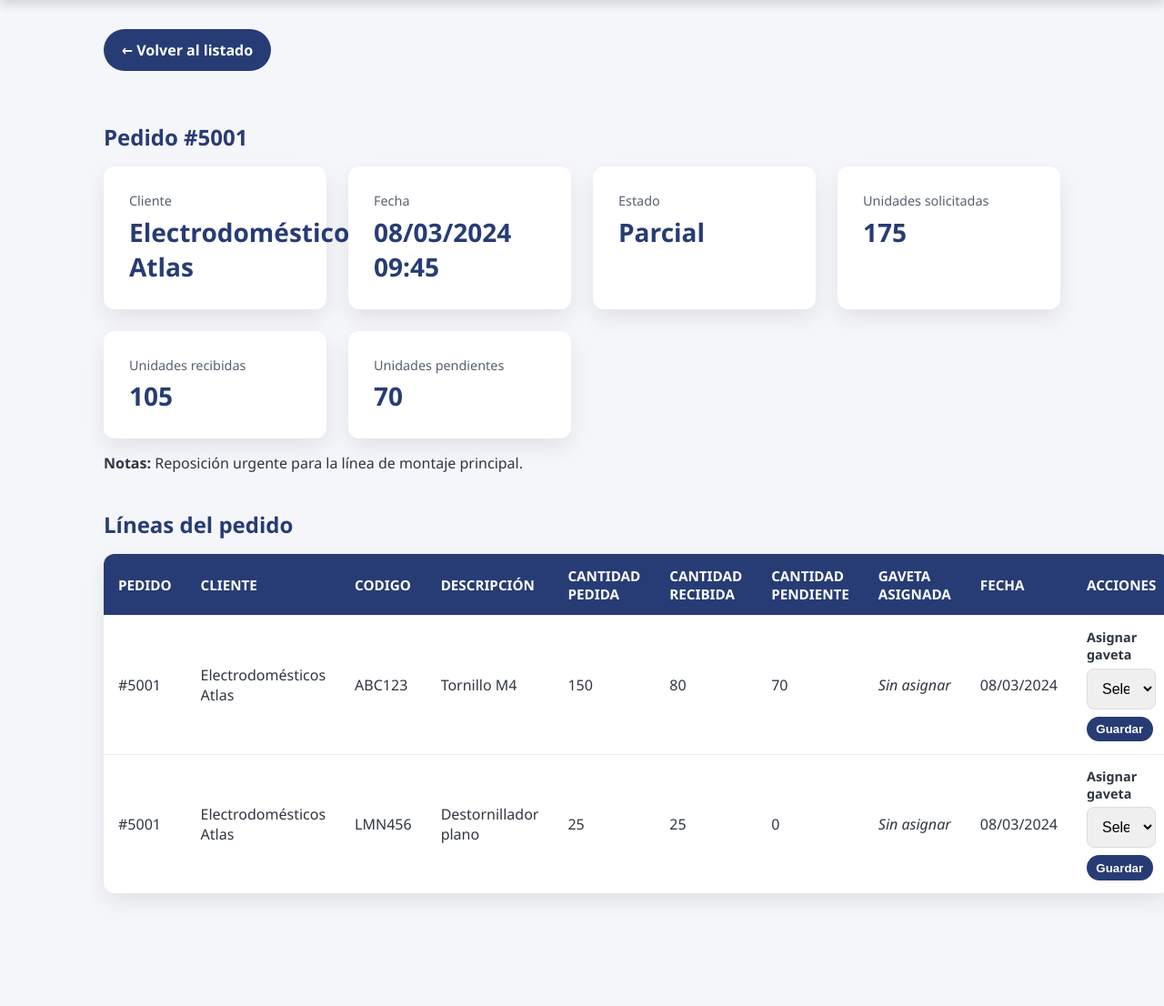
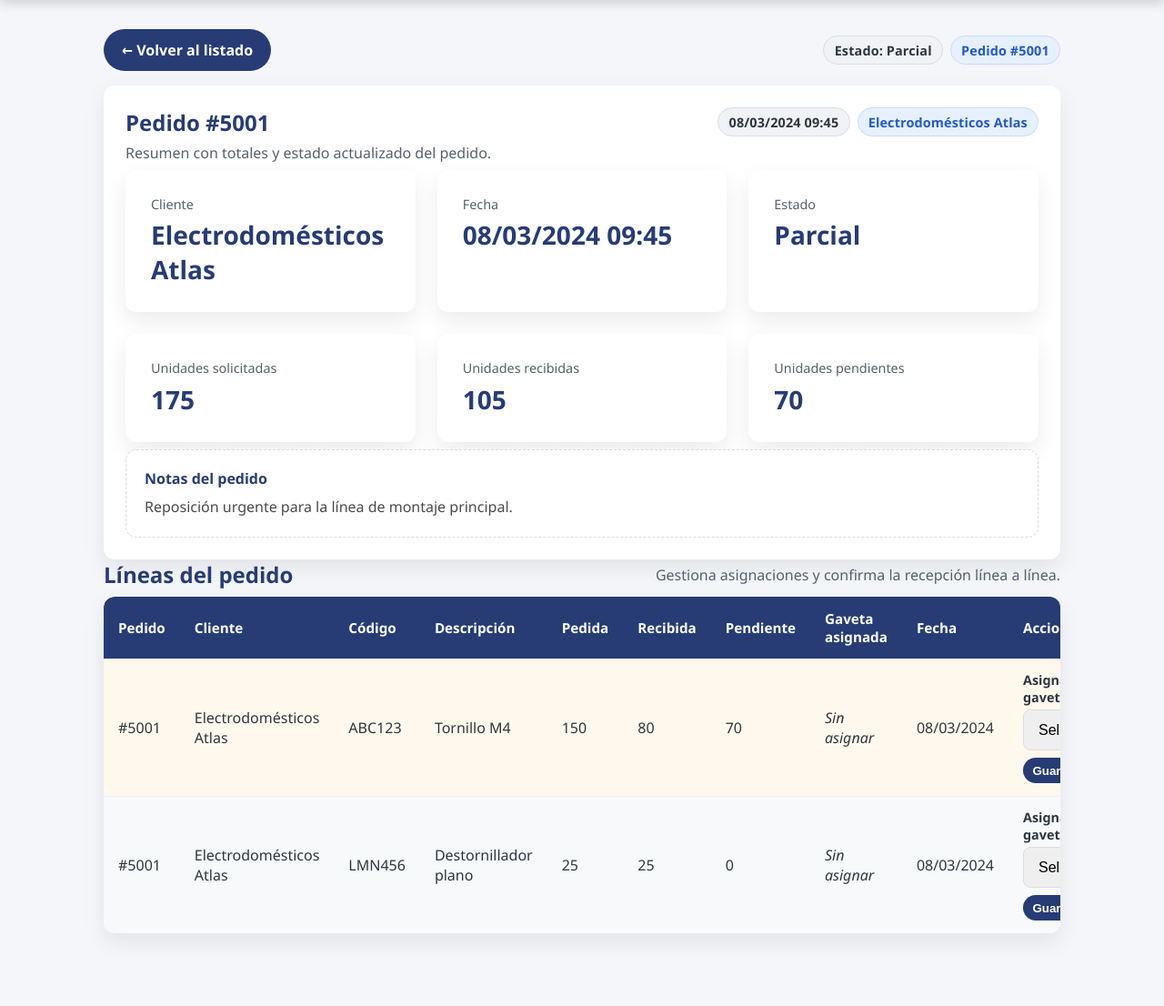
Before and after one commit to opticaelvalle-design/Gestion-de-inventario-EVO, a Flask app: page /pedidos/5001 in a window 1280 px wide. Shown: the part 241-1347 px from the top of the page at 91% size. Before the commit the page ends 1230 px from the top, so only its background shows below. Run offline with Flask 3, Linux system fonts and the light colour scheme.

Commit message:
Mejora estética de pantallas de pedidos

```diff
--- a/templates/base.html
+++ b/templates/base.html
@@ -163,6 +163,13 @@
             display: grid;
             gap: 1rem;
         }
+        .section-header {
+            display: flex;
+            align-items: center;
+            justify-content: space-between;
+            gap: 1rem;
+            flex-wrap: wrap;
+        }
         label {
             font-weight: 600;
             display: block;
@@ -199,6 +206,15 @@
             background-color: #40739e;
             transform: translateY(-1px);
         }
+        .muted {
+            color: #57606f;
+        }
+        .table-wrapper {
+            background: #fff;
+            border-radius: 12px;
+            box-shadow: 0 10px 25px rgba(0, 0, 0, 0.08);
+            overflow: hidden;
+        }
         .inline-form {
             display: grid;
             gap: 0.35rem;
@@ -231,6 +247,9 @@
         }
         tr:last-child td {
             border-bottom: none;
+        }
+        tr.striped:nth-child(even) td {
+            background-color: #f8f9fb;
         }
         .stats-grid {
             display: grid;
@@ -277,6 +296,70 @@
             box-shadow: 0 10px 25px rgba(0, 0, 0, 0.08);
             color: #718093;
             text-align: center;
+        }
+        .badge {
+            display: inline-flex;
+            align-items: center;
+            gap: 0.35rem;
+            padding: 0.35rem 0.7rem;
+            border-radius: 999px;
+            font-weight: 700;
+            font-size: 0.9rem;
+            letter-spacing: 0.01em;
+            border: 1px solid transparent;
+        }
+        .badge-success {
+            background: #eaf7ef;
+            color: #1b8f45;
+            border-color: #c5e8d1;
+        }
+        .badge-warning {
+            background: #fff6e5;
+            color: #b56b00;
+            border-color: #ffe0ad;
+        }
+        .badge-info {
+            background: #e7f0ff;
+            color: #2459c5;
+            border-color: #c9dbff;
+        }
+        .badge-neutral {
+            background: #f1f2f6;
+            color: #2f3640;
+            border-color: #dcdde1;
+        }
+        .pill-group {
+            display: flex;
+            gap: 0.5rem;
+            flex-wrap: wrap;
+        }
+        .table-note {
+            margin: 0.5rem 0 0;
+            color: #57606f;
+            font-size: 0.95rem;
+        }
+        .row-positive td {
+            background-color: #f3fdf7;
+        }
+        .row-warning td {
+            background-color: #fff9ed;
+        }
+        .stacked-panel {
+            background: #fff;
+            border-radius: 12px;
+            padding: 1.5rem;
+            box-shadow: 0 10px 25px rgba(0, 0, 0, 0.08);
+            display: grid;
+            gap: 0.5rem;
+        }
+        .panel-title {
+            margin: 0;
+            color: #273c75;
+        }
+        .panel-content {
+            margin: 0;
+            color: #4b4b4b;
+            line-height: 1.6;
         }
         @media (max-width: 640px) {
             header h1 {
--- a/templates/pedido_detalle.html
+++ b/templates/pedido_detalle.html
@@ -1,10 +1,26 @@
 {% extends "base.html" %}
 {% block title %}Pedido #{{ pedido.id }} · Gestión de Inventario EVO{% endblock %}
 {% block content %}
-<a class="button-link" href="{{ url_for('pedidos') }}" style="margin-bottom: 1rem; display: inline-flex; align-items: center; gap: 0.35rem;">← Volver al listado</a>
+<div class="section-header" style="margin-bottom: 1rem;">
+    <a class="button-link" href="{{ url_for('pedidos') }}" style="display: inline-flex; align-items: center; gap: 0.35rem;">← Volver al listado</a>
+    <div class="pill-group">
+        {% set estado = pedido.estado.lower() %}
+        <span class="badge {% if 'pend' in estado %}badge-warning{% elif 'recib' in estado %}badge-success{% else %}badge-neutral{% endif %}">Estado: {{ pedido.estado }}</span>
+        <span class="badge badge-info">Pedido #{{ pedido.id }}</span>
+    </div>
+</div>
 
-<section>
-    <h2 class="section-title">Pedido #{{ pedido.id }}</h2>
+<section class="stacked-panel">
+    <div class="section-header" style="align-items: flex-start;">
+        <div>
+            <h2 class="section-title" style="margin: 0;">Pedido #{{ pedido.id }}</h2>
+            <p class="muted" style="margin: 0.35rem 0 0;">Resumen con totales y estado actualizado del pedido.</p>
+        </div>
+        <div class="pill-group">
+            <span class="badge badge-neutral">{{ pedido.fecha.strftime('%d/%m/%Y %H:%M') }}</span>
+            <span class="badge badge-info">{{ pedido.cliente }}</span>
+        </div>
+    </div>
     <div class="stats-grid">
         <div class="stat-card">
             <span>Cliente</span>
@@ -32,31 +48,39 @@
         </div>
     </div>
     {% if pedido.notas %}
-    <p><strong>Notas:</strong> {{ pedido.notas }}</p>
+    <div class="stacked-panel" style="padding: 1.25rem; box-shadow: none; border: 1px dashed #dcdde1;">
+        <h4 class="panel-title">Notas del pedido</h4>
+        <p class="panel-content" style="margin: 0;">{{ pedido.notas }}</p>
+    </div>
     {% endif %}
 </section>
 
 <section>
-    <h3 class="section-title">Líneas del pedido</h3>
+    <div class="section-header" style="margin-bottom: 0.5rem;">
+        <h3 class="section-title" style="margin: 0;">Líneas del pedido</h3>
+        <p class="muted" style="margin: 0;">Gestiona asignaciones y confirma la recepción línea a línea.</p>
+    </div>
     <div class="table-wrapper">
         <table>
             <thead>
                 <tr>
-                    <th>PEDIDO</th>
-                    <th>CLIENTE</th>
-                    <th>CODIGO</th>
-                    <th>DESCRIPCIÓN</th>
-                    <th>CANTIDAD PEDIDA</th>
-                    <th>CANTIDAD RECIBIDA</th>
-                    <th>CANTIDAD PENDIENTE</th>
-                    <th>GAVETA ASIGNADA</th>
-                    <th>FECHA</th>
-                    <th>ACCIONES</th>
+                    <th>Pedido</th>
+                    <th>Cliente</th>
+                    <th>Código</th>
+                    <th>Descripción</th>
+                    <th>Pedida</th>
+                    <th>Recibida</th>
+                    <th>Pendiente</th>
+                    <th>Gaveta asignada</th>
+                    <th>Fecha</th>
+                    <th>Acciones</th>
                 </tr>
             </thead>
             <tbody>
                 {% for linea in pedido.lineas %}
-                <tr>
+                {% set clave = (pedido.id, linea.codigo.lower()) %}
+                {% set asignacion = asignaciones.get(clave) %}
+                <tr class="striped {% if linea.cantidad_pendiente > 0 %}row-warning{% else %}row-positive{% endif %}">
                     <td>#{{ pedido.id }}</td>
                     <td>{{ pedido.cliente }}</td>
                     <td>{{ linea.codigo }}</td>
@@ -65,8 +89,6 @@
                     <td>{{ linea.cantidad_recibida }}</td>
                     <td>{{ linea.cantidad_pendiente }}</td>
                     <td>
-                        {% set clave = (pedido.id, linea.codigo.lower()) %}
-                        {% set asignacion = asignaciones.get(clave) %}
                         {% if asignacion %}
                             <div style="display: flex; flex-direction: column; gap: 0.15rem;">
                                 <strong>{{ asignacion.gaveta.nombre }}</strong>
@@ -79,7 +101,7 @@
                     <td>{{ pedido.fecha.strftime('%d/%m/%Y') }}</td>
                     <td>
                         {% if gavetas_existentes %}
-                            <form method="post" action="{{ url_for('asignar_gaveta_pedido', pedido_id=pedido.id) }}" style="display: flex; flex-direction: column; gap: 0.35rem;">
+                            <form method="post" action="{{ url_for('asignar_gaveta_pedido', pedido_id=pedido.id) }}" style="display: grid; gap: 0.25rem; align-items: center;">
                                 <input type="hidden" name="codigo" value="{{ linea.codigo }}" />
                                 <label for="gaveta_{{ linea.codigo }}" style="font-size: 0.9rem; font-weight: 600;">Asignar gaveta</label>
                                 <div style="display: flex; gap: 0.5rem; align-items: center; flex-wrap: wrap;">
```
Also changed, not shown: templates/pedidos.html (+33 -14 lines).
